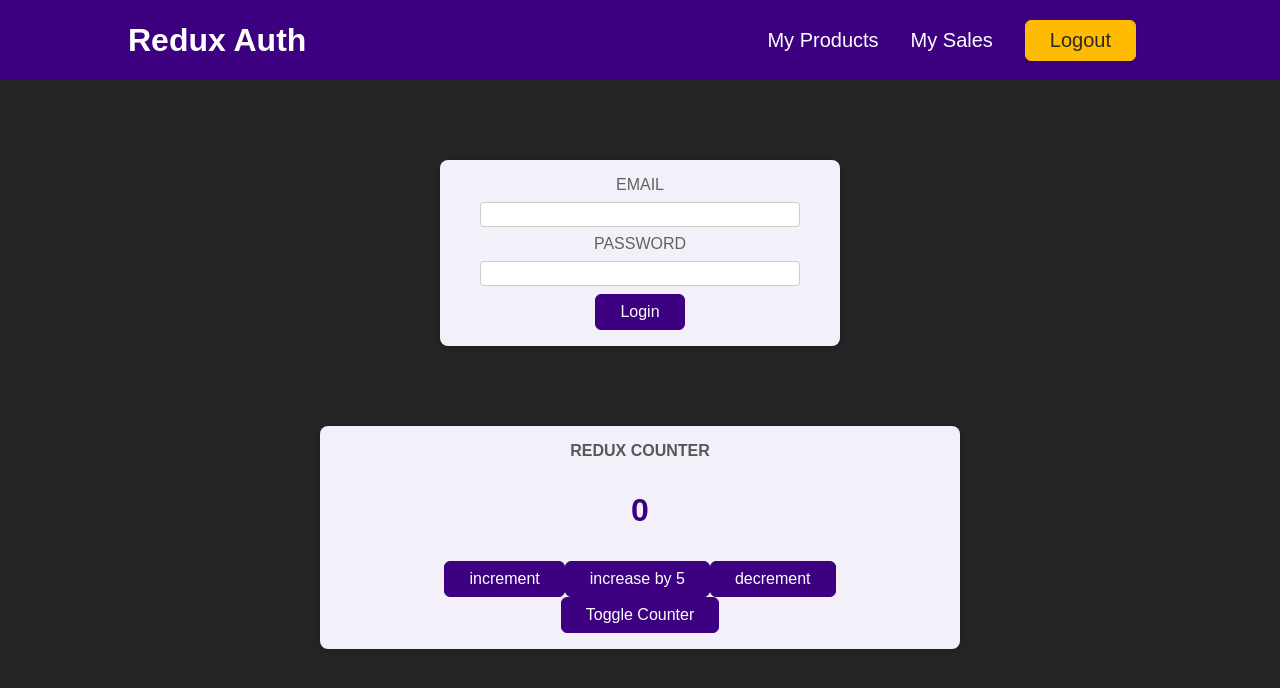
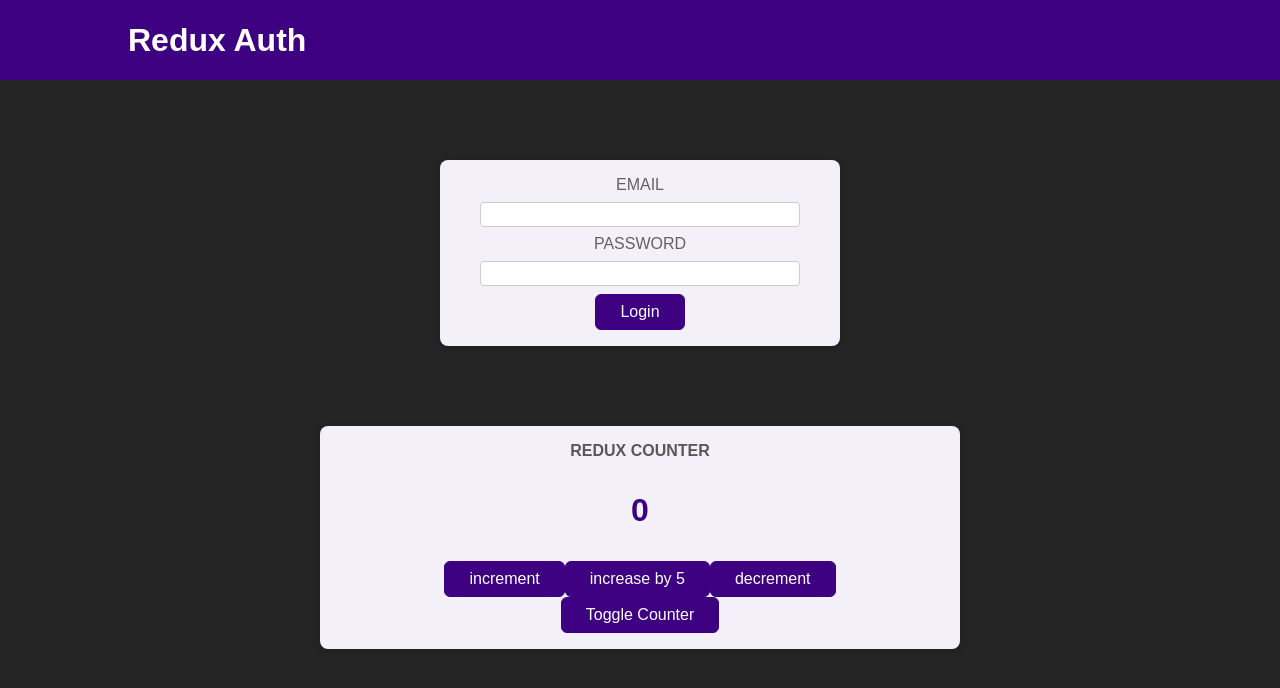
Before and after one commit to RailMazgutov/react-course, a React (Create React App) app in the folder redux-counter/: page / in a window 1280 px wide. Shown: the top 688 px of the page. Built offline with nearby package versions, Linux system fonts and the light colour scheme.

Commit message:
feat redux-counter: finishing state handling

```diff
--- a/redux-counter/src/components/Auth.js
+++ b/redux-counter/src/components/Auth.js
@@ -1,23 +1,29 @@
 import classes from './Auth.module.css';
 
-import { authActions } from '../store/index.js';
+import {authActions} from '../store';
 import {useDispatch} from 'react-redux'
 
 const Auth = () => {
     const dispatch = useDispatch();
+    function handleLogin(event) {
+        event.preventDefault();
+        dispatch(authActions.login());
+    }
     return (
         <main className={classes.auth}>
             <section>
-        <form>
+                <form onSubmit={handleLogin}>
                     <div className={classes.control}>
                         <label htmlFor='email'>Email</label>
-            <input type='email' id='email' />
+                        <input type='email' id='email'/>
                     </div>
                     <div className={classes.control}>
                         <label htmlFor='password'>Password</label>
-            <input type='password' id='password' />
+                        <input type='password' id='password'/>
                     </div>
-          <button onClick={() => {dispatch(authActions.login())}}>Login</button>
+                    <button>
+                        Login
+                    </button>
                 </form>
             </section>
         </main>
--- a/redux-counter/src/components/Header.js
+++ b/redux-counter/src/components/Header.js
@@ -1,9 +1,19 @@
 import classes from './Header.module.css';
+import {useDispatch, useSelector} from "react-redux";
+import {authActions} from '../store';
 
 const Header = () => {
+    const isAuthenticated = useSelector(state => state.auth.isAuthenticated);
+    const dispatch = useDispatch();
+
+    function handleLogout() {
+        dispatch(authActions.logout());
+    }
+
     return (
         <header className={classes.header}>
             <h1>Redux Auth</h1>
+            {isAuthenticated && (
                 <nav>
                     <ul>
                         <li>
@@ -13,10 +23,11 @@ const Header = () => {
                             <a href='/'>My Sales</a>
                         </li>
                         <li>
-            <button>Logout</button>
+                            <button onClick={handleLogout}>Logout</button>
                         </li>
                     </ul>
                 </nav>
+            )}
         </header>
     );
 };
```
Also changed, not shown: redux-counter/src/App.js (+9 -9 lines). Lines whose indentation alone changed are shown as unchanged.
